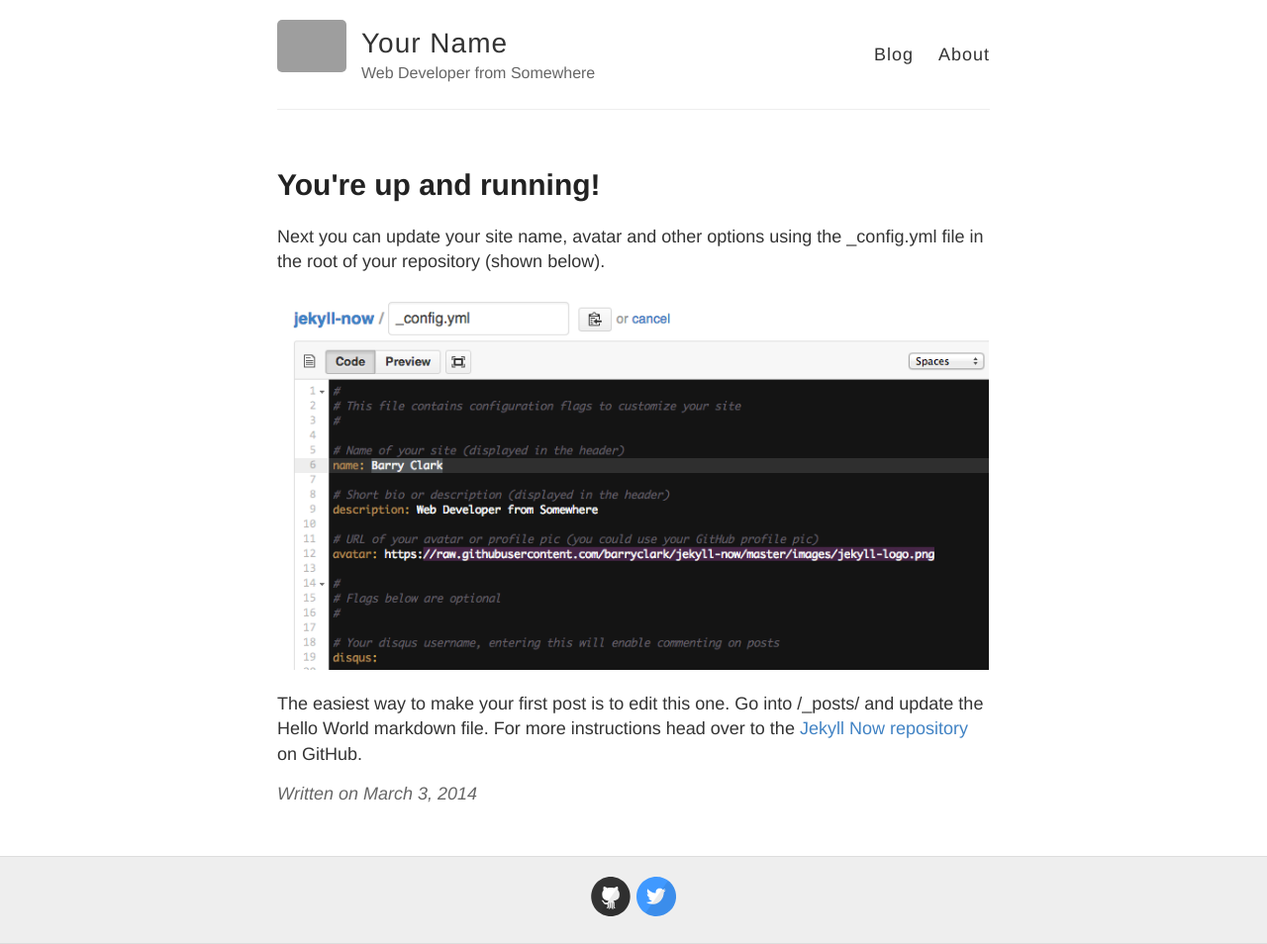
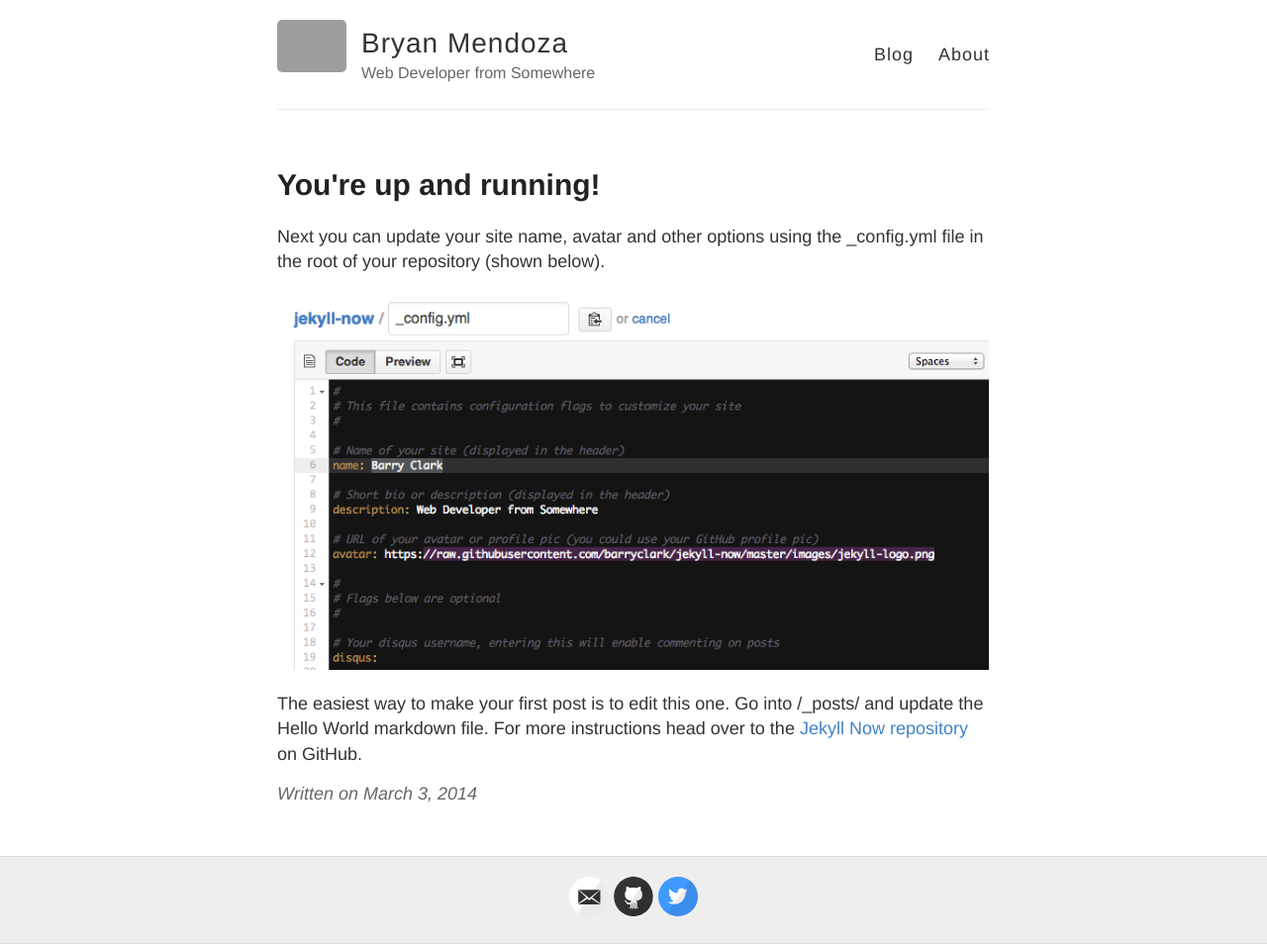
Before and after one commit to bryan4368/bryan4368.github.io, a Jekyll site: the page built from _posts/2014-3-3-Hello-World.md, in a window 1280 px wide. Shown: the whole page at 99% size. Built offline with Jekyll 4.4.1, drawn with Linux system fonts in a browser that asks for light colours; grey boxes are pictures that could not be loaded.

Commit message:
Update _config.yml

```diff
--- a/_config.yml
+++ b/_config.yml
@@ -3,7 +3,7 @@
 #
 
 # Name of your site (displayed in the header)
-name: Your Name
+name: Bryan Mendoza
 
 # Short bio or description (displayed in the header)
 description: Web Developer from Somewhere
@@ -18,7 +18,7 @@ avatar: https://raw.githubusercontent.com/barryclark/jekyll-now/master/images/je
 # Includes an icon in the footer for each username you enter
 footer-links:
   dribbble:
-  email:
+  email: mendozabryan191@gmail.com
   facebook:
   flickr:
   github: barryclark/jekyll-now
```
